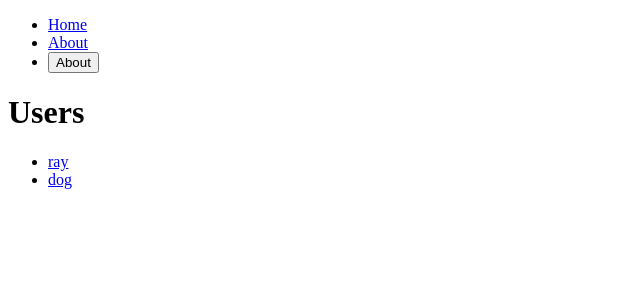
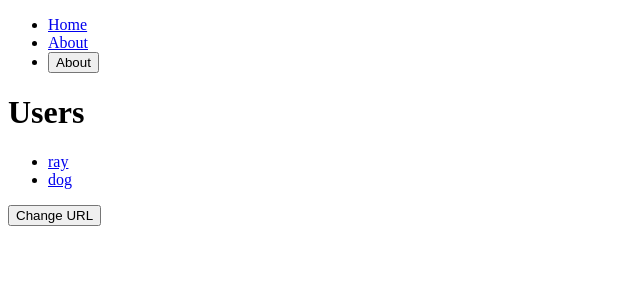
Before and after one commit to kariray/react-router-v6, a React (Create React App) app: page / in a window 1280 px wide. Shown: the top 300 px of the page, without its empty margins (0-640 px from the left). Built offline with nearby package versions, Linux system fonts and the light colour scheme.

Commit message:
useSearchParams

```diff
--- a/src/pages/Home.tsx
+++ b/src/pages/Home.tsx
@@ -1,7 +1,15 @@
 import { users } from "../db";
-import { Link } from "react-router-dom";
+import { Link, useSearchParams } from "react-router-dom";
 
 function Home() {
+  const [readSearchParams, setSearchParams] = useSearchParams();
+  console.log(readSearchParams.has("ray"));
+  const changeURL = () => {
+    setSearchParams({
+      day: "today",
+      tomorrow: "123",
+    });
+  };
   return (
     <div>
       <h1>Users</h1>
@@ -12,6 +20,7 @@ function Home() {
           </li>
         ))}
       </ul>
+      <button onClick={changeURL}>Change URL</button>
     </div>
   );
 }
```
